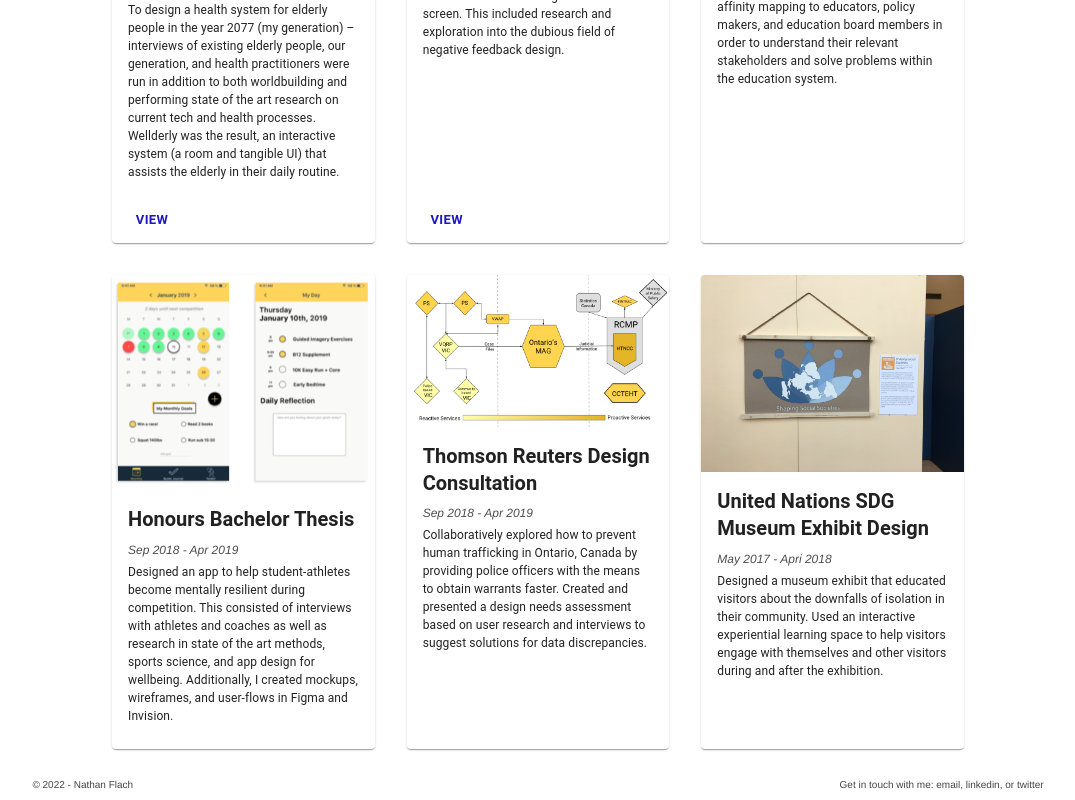
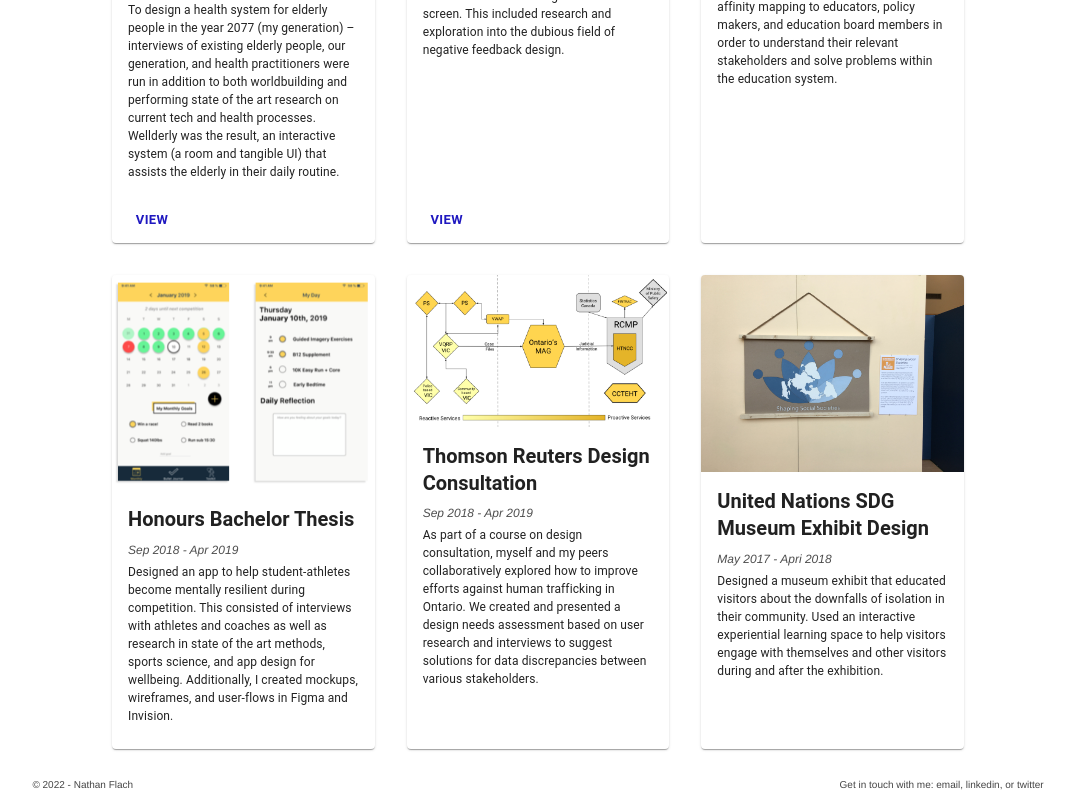
Before and after one commit to nathan-flach/nathan-flach.github.io, a React (Create React App) app: page /projects in a window 1280 px wide. Shown: the part 1013-1813 px from the top of the page, without its empty margins (102-1177 px from the left). Built offline with nearby package versions, Linux system fonts and the light colour scheme.

Commit message:
rewrote proj desc

```diff
--- a/src/components/Projects/index.js
+++ b/src/components/Projects/index.js
@@ -301,7 +301,7 @@
                     <i>Sep 2018 - Apr 2019</i>
                   </Typography>
                   <Typography>
-                    Collaboratively explored how to prevent human trafficking in Ontario, Canada by providing police officers with the means to obtain warrants faster. Created and presented a design needs assessment based on user research and interviews to suggest solutions for data discrepancies.
+                  As part of a course on design consultation, myself and my peers collaboratively explored how to improve efforts against human trafficking in Ontario. We created and presented a design needs assessment based on user research and interviews to suggest solutions for data discrepancies between various stakeholders.
                   </Typography>
                 </CardContent>
               </Card>
```
